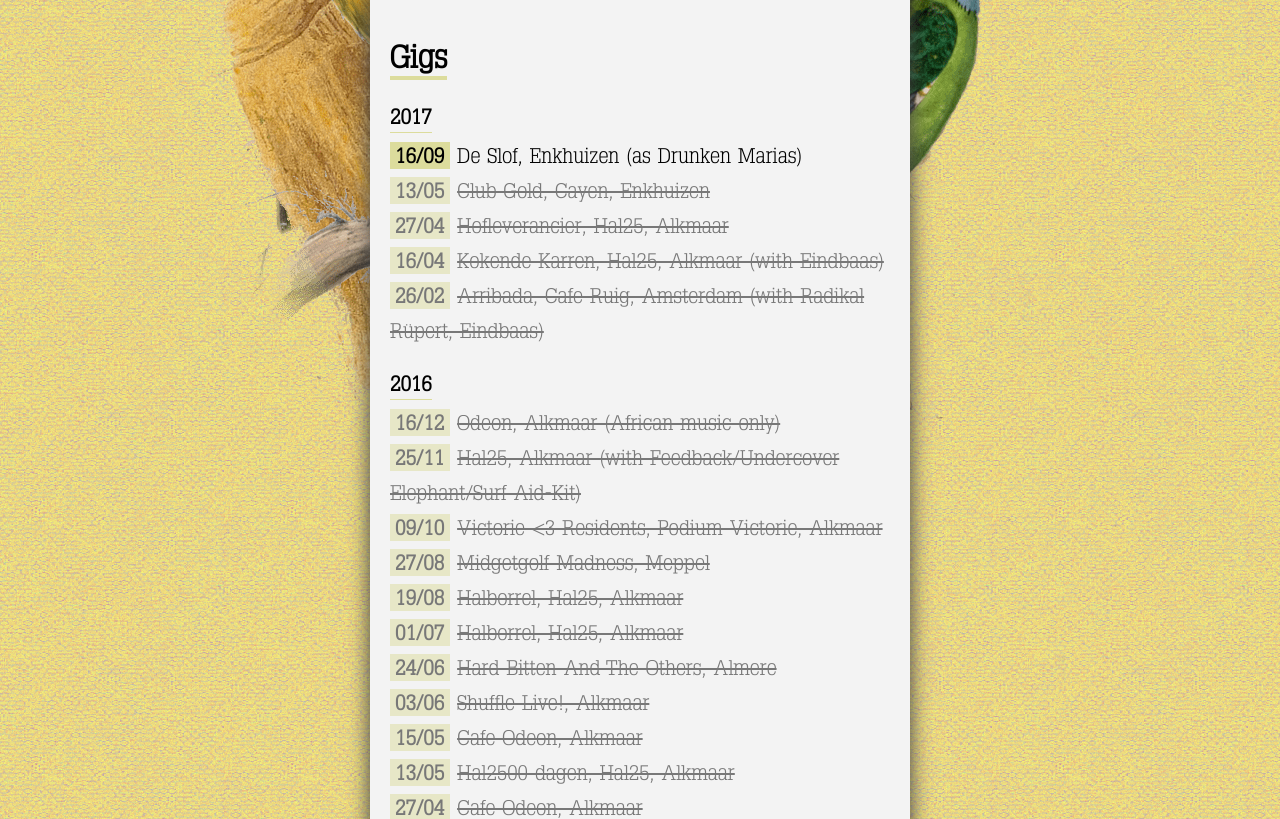
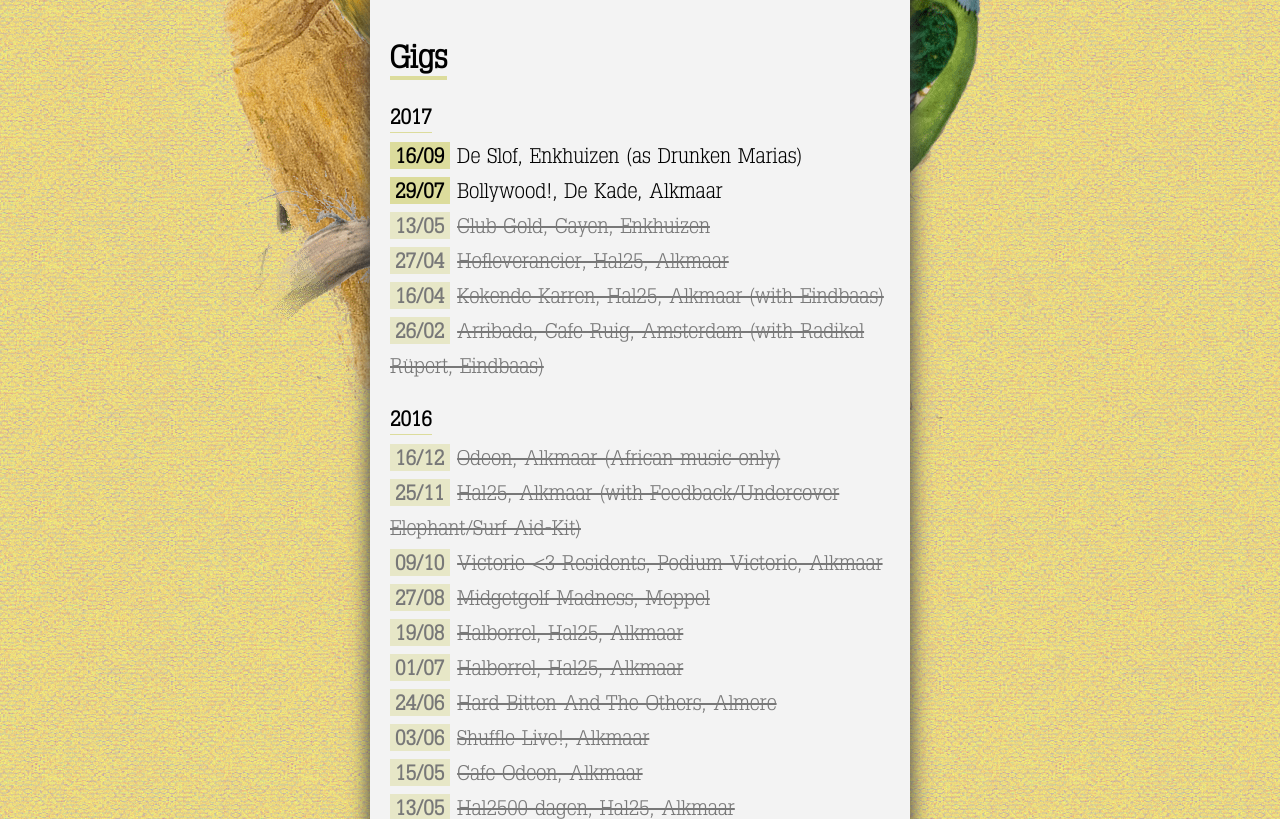
Before and after one commit to grdw/lorikeet, a Jekyll site: the page built from index.html, in a window 1280 px wide and 900 px high, scrolled down 620 px, cut to the strip 81-900 px from the top of the window. Built offline with Jekyll 4.4.1, drawn with Linux system fonts in a browser that asks for light colours.

Commit message:
Adding event for de Kade

```diff
--- a/_data/events.yaml
+++ b/_data/events.yaml
@@ -1,6 +1,8 @@
 2017:
   - date: "2017-09-16"
     event: "De Slof, Enkhuizen (as Drunken Marias)"
+  - date: "2017-07-29"
+    event: "Bollywood!, De Kade, Alkmaar"
   - date: "2017-05-13"
     event: "Club Gold, Cayen, Enkhuizen"
   - date: "2017-04-27"
```
